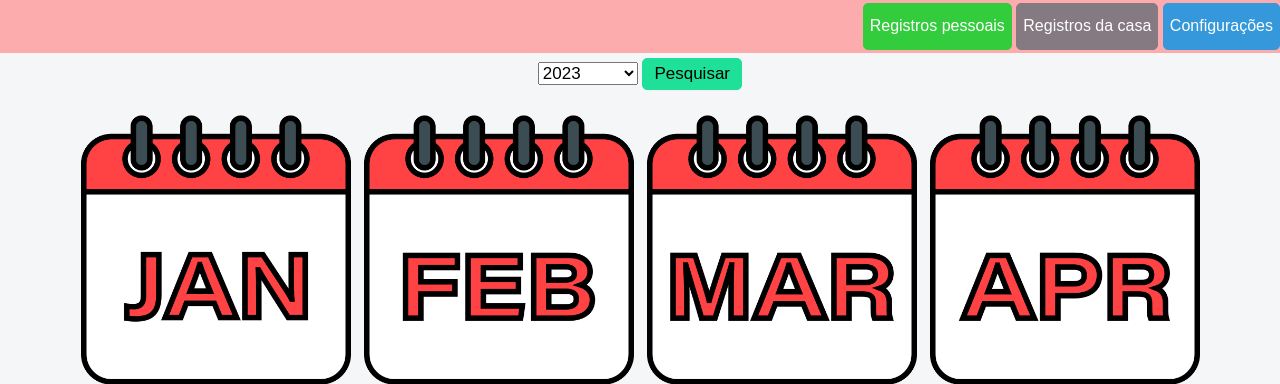
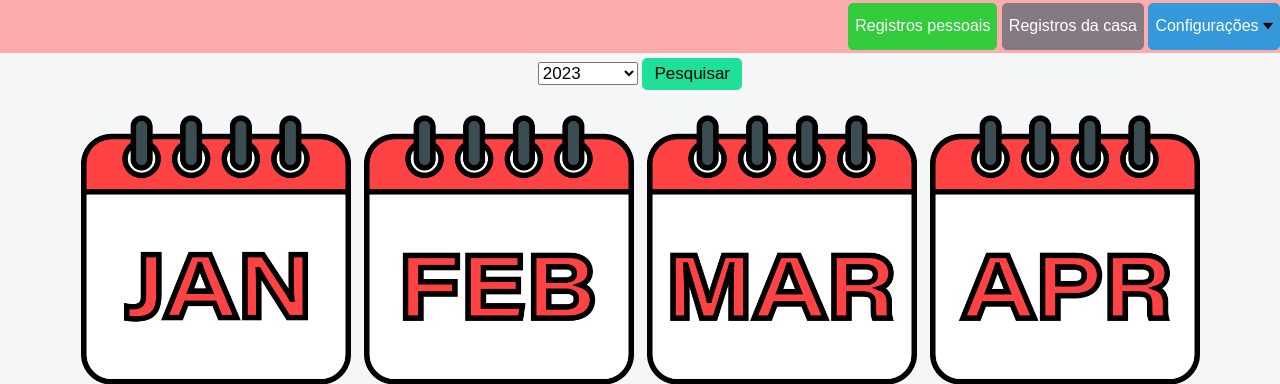
Before and after one commit to TiagoUniverse/Controle-monetario-design, a PHP site: page / in a window 1280 px wide. Shown: the part 148-532 px from the top of the page. Run offline with PHP 8.4, Linux system fonts and the light colour scheme.

Commit message:
dropdown

```diff
--- a/Assets/Css/dropdown.css
+++ b/Assets/Css/dropdown.css
@@ -10,6 +10,11 @@
     border-radius: 5px;
     height: 50px;
 }
+
+.dropbtn img{
+    max-height: 10px;
+}
+
 
 /* Dropdown button on hover and focus */
 .dropbtn:hover, .dropbtn:focus{
--- a/index.php
+++ b/index.php
@@ -25,7 +25,10 @@
       <button type="submit" class="nav-bar-desmarcado">Registros da casa</button>
     </form>
     <div class="dropdown">
-      <button onclick="myFunction()" class="dropbtn">Configurações</button>
+      <button onclick="myFunction()" class="dropbtn">
+        Configurações
+        <img src="Assets//Icon//dropdown.png">
+      </button>
       <div id="myDropdown" class="dropdown-content">
         <a href="#">Perfil: <b>Tiago</b></a>
         <a href="#">Alterar senha</a>
```
Also changed, not shown: Assets/Icon/dropdown.png (added).
